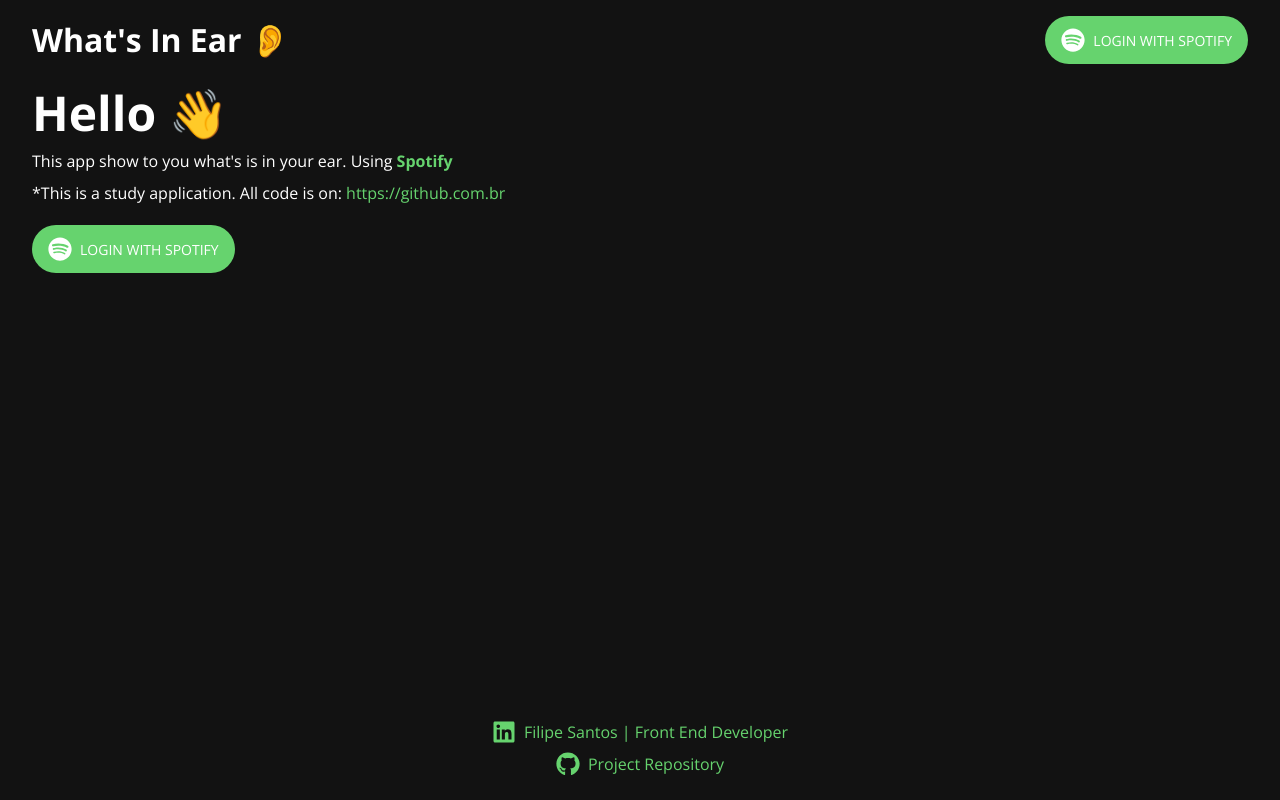
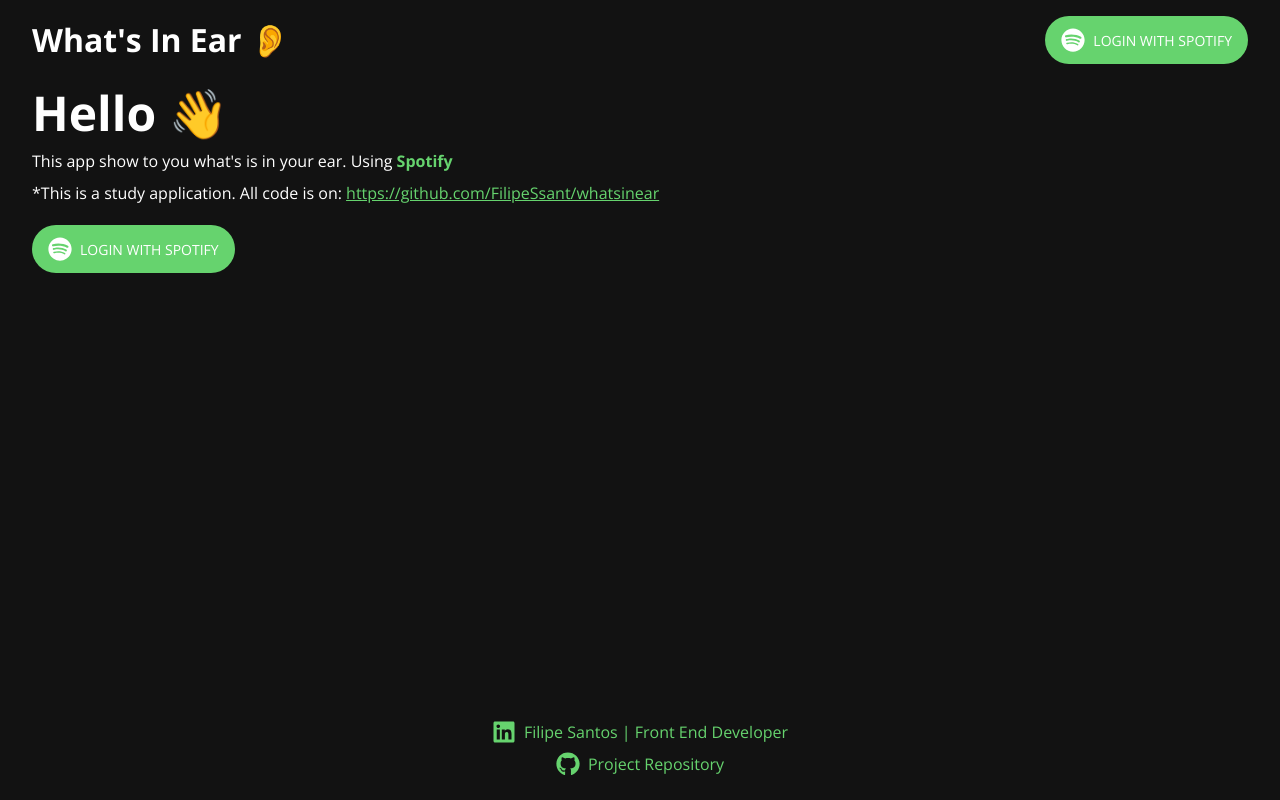
Before and after one commit to FilipeSsant/whatsinear, a Next.js app: page / in a window 1280 px wide. Built offline with nearby package versions, Linux system fonts and the light colour scheme; no server answers.

Commit message:
add github link

```diff
--- a/src/components/Footer/index.tsx
+++ b/src/components/Footer/index.tsx
@@ -14,7 +14,7 @@
       </div>
       <div className={styles.linkContainer}>
         <FaGithub size={24} />
-        <a href="hhttps://github.com/FilipeSsant/whatsinear" target="_blank">
+        <a href="https://github.com/FilipeSsant/whatsinear" target="_blank">
           Project Repository
         </a>
       </div>
--- a/src/pages/index.tsx
+++ b/src/pages/index.tsx
@@ -24,7 +24,9 @@
           </p>
           <p>
             *This is a study application. All code is on:{" "}
-            <a>https://github.com.br</a>
+            <a href="https://github.com/FilipeSsant/whatsinear">
+              https://github.com/FilipeSsant/whatsinear
+            </a>
           </p>
           <LoginButton />
         </section>
```
